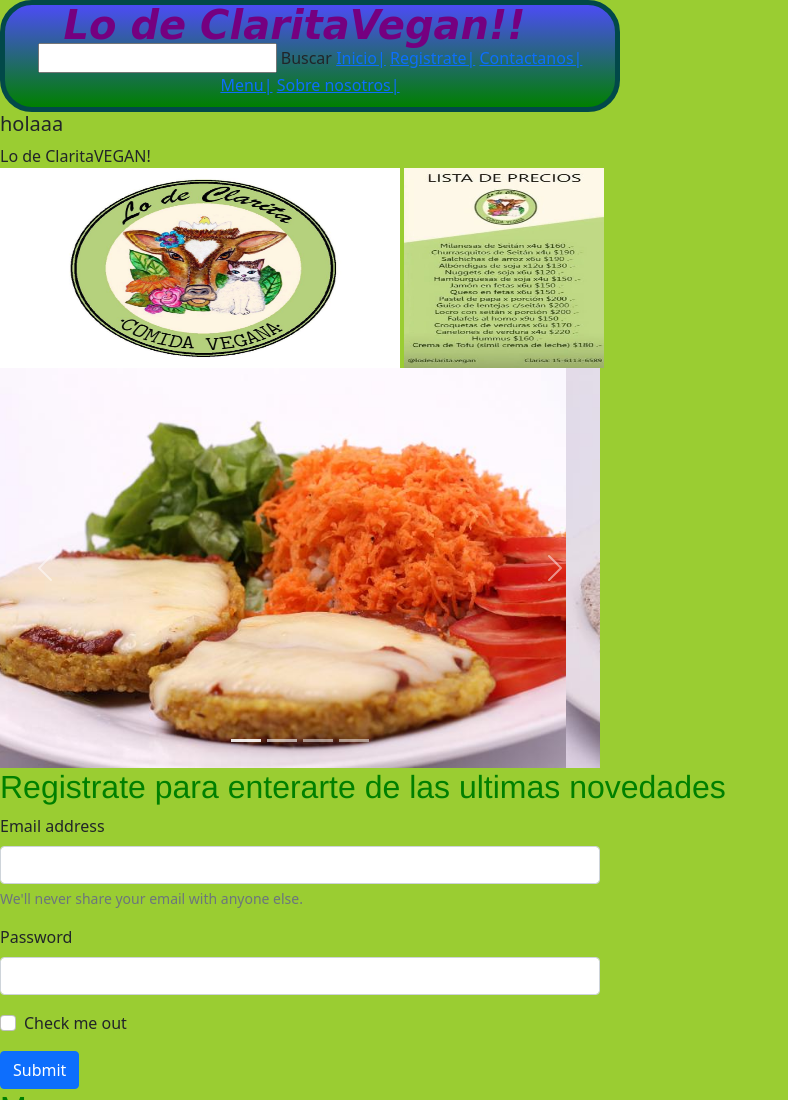
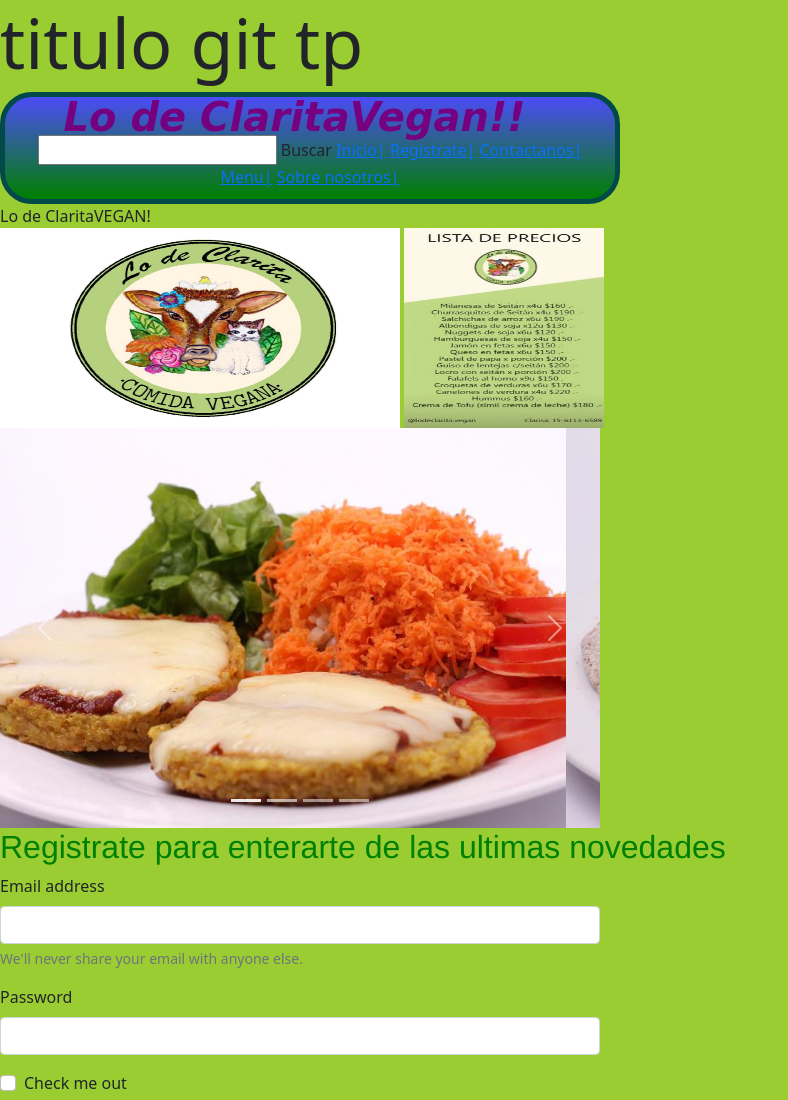
Before and after one commit to Agustin-garcia13/Agus-tp-github, a website: page claritavegan-agustin garcia/index.html in a window 1280 px wide. Shown: the top 1100 px of the page, without its empty margins (0-788 px from the left). Drawn offline with nearby package versions, Linux system fonts and the light colour scheme.

Commit message:
h1 en index

```diff
--- a/claritavegan-agustin garcia/index.html
+++ b/claritavegan-agustin garcia/index.html
@@ -10,8 +10,8 @@
         <meta property="og:title" content="lodeclaritavegan">
         <meta property="og:description" content="comida vegana para alimentarte de forma saludable">
 
-
-        <title>aprendiendo git</title>
+        <h1>titulo git tp</h1>
+        <title>lodeclaritavegan| cocina vegana| www.lodeclaritavegan.com</title>
         <div class="conte__tit">
             <link href="https://cdn.jsdelivr.net/npm/bootstrap@5.1.3/dist/css/bootstrap.min.css" rel="stylesheet" integrity="sha384-1BmE4kWBq78iYhFldvKuhfTAU6auU8tT94WrHftjDbrCEXSU1oBoqyl2QvZ6jIW3" crossorigin="anonymous">
 
@@ -29,7 +29,6 @@
     </head>
 </div>
 <body>
-    <h5>holaaa</h5>
     <header>Lo de ClaritaVEGAN!</header>
     <img alt="logo" src="img/logo.jpg" style="width: 400px" height="200">
     <img alt="lista de comidas" src="img/lista de comidas.jpg" width="200" height="200">
```
